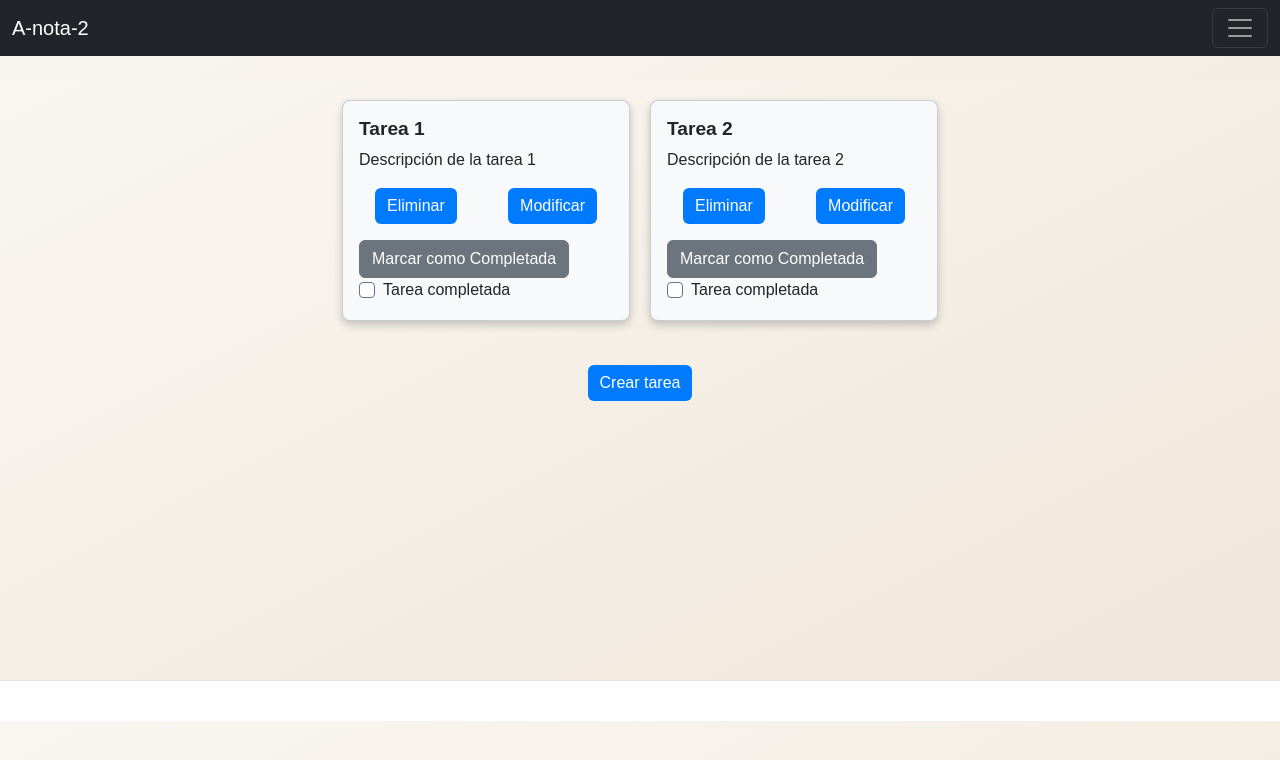
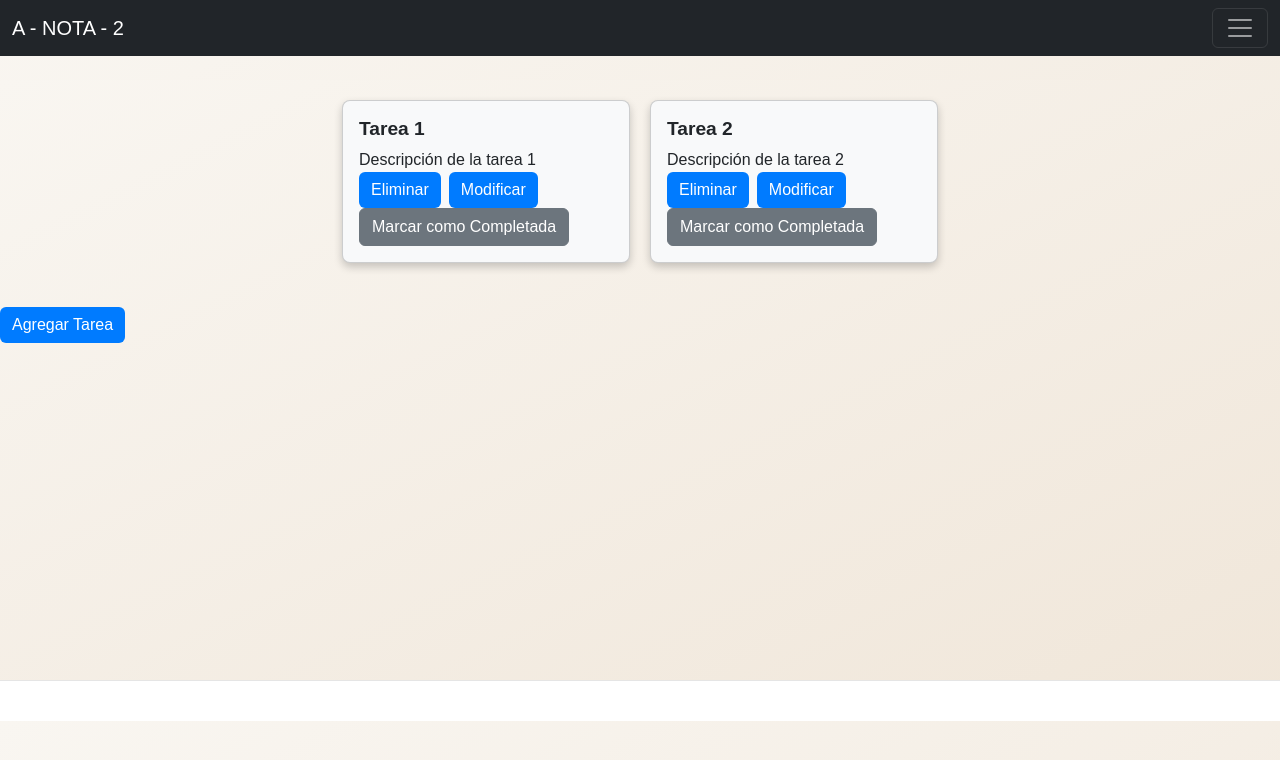
Before and after one commit to MartuPe/tpTaller2, an Angular app: page / in a window 1280 px wide. Shown: the top 760 px of the page. Built offline with nearby package versions, Linux system fonts and the light colour scheme.

Commit message:
crear, modificar, eliminar

```diff
--- a/src/app/app.component.html
+++ b/src/app/app.component.html
@@ -26,24 +26,16 @@
         <div class="card-body">
           <h5 class="card-title">{{ tarea.titulo }}</h5>
           <p class="card-text">{{ tarea.descripcion }}</p>
-          <div class="card-body d-flex justify-content-between" >
-            <button class="btn btn-primary" (click)="eliminarTarea(tarea.id)">Eliminar</button>
-            <button class="btn btn-primary" (click)="modificarTarea(tarea.id)">Modificar</button>
-          </div>
-              <button class="btn btn-secondary" (click)="toggleCompletada(tarea)">
-                {{ tarea.completada ? 'Marcar como Incompletada' : 'Marcar como Completada' }}
-              </button>
-              <div class="form-check">
-                <input class="form-check-input" type="checkbox" [checked]="tarea.completada" (change)="toggleCompletada(tarea)">
-                <label class="form-check-label">Tarea completada</label>
-              </div>
-            </div>
-          </div>
+          <button class="btn btn-primary" (click)="eliminarTarea(tarea.id)">Eliminar</button>
+          <button class="btn btn-primary ms-2" (click)="modificarTarea(tarea.id)">Modificar</button>
+          <button class="btn btn-secondary" (click)="tareaCompletada(tarea)">
+            {{ tarea.completada ? 'Desmarcar' : 'Marcar como Completada' }}
+          </button>
+        </div>
+      </div>
     </div>
+    <button (click)="crearTarea()" style="text-align: center;" class="btn btn-primary mt-4">Agregar Tarea</button>
 
-    <div style="text-align: center;">
-      <button class="btn btn-primary mt-4" (click)="crearTarea('Nueva tarea', 'Descripción de la nueva tarea')"> Crear tarea  </button>
-    </div>
   </main>
 
   <footer>
--- a/src/app/app.component.ts
+++ b/src/app/app.component.ts
@@ -13,7 +13,7 @@ interface Tarea {
   styleUrls: ['./app.component.css']
 })
 export class AppComponent implements OnInit {
-  nombre = 'A-nota-2';
+  nombre = 'A - NOTA - 2';
   tareas: Tarea[] = [];
 
   ngOnInit() {
@@ -21,16 +21,22 @@ export class AppComponent implements OnInit {
   }
 
   listarTareas() {
-    // llamaria a la api?
+    // llamaria a la api o a la bd para traer las tareas
     this.tareas = [
       { id: 1, titulo: 'Tarea 1', descripcion: 'Descripción de la tarea 1', completada: false },
       { id: 2, titulo: 'Tarea 2', descripcion: 'Descripción de la tarea 2', completada: false },
     ];
   }
 
-  crearTarea(titulo: string, descripcion: string) {
-    const newTarea: Tarea = { id: this.tareas.length + 1, titulo, descripcion, completada: false };
-    this.tareas.push(newTarea);
+  crearTarea() {
+    const titulo = prompt('Titulo de su Tarea:');
+    const descripcion = prompt('Descripción de su Tarea:');
+    if (titulo && descripcion) {
+      const tarea: Tarea = { id: this.tareas.length + 1, titulo, descripcion, completada: false };
+      this.tareas.push(tarea);
+    } else {
+      alert('El título y la descripción son obligatorios');
+    }
   }
 
   eliminarTarea(id: number) {
@@ -38,10 +44,14 @@ export class AppComponent implements OnInit {
   }
 
   modificarTarea(id: number) {
-    this.tareas = this.tareas.filter(tareas => tareas.id !== id);
+    const tarea = this.tareas.find(tareas => tareas.id === id);
+    if (tarea) {
+      tarea.titulo = prompt('Nuevo título', tarea.titulo) || tarea.titulo;
+      tarea.descripcion = prompt('Nueva descripción', tarea.descripcion) || tarea.descripcion;
+    }
   }
 
-  toggleCompletada(tarea: Tarea) {
+  tareaCompletada(tarea: Tarea) {
     tarea.completada = !tarea.completada;
   }
 }
```
